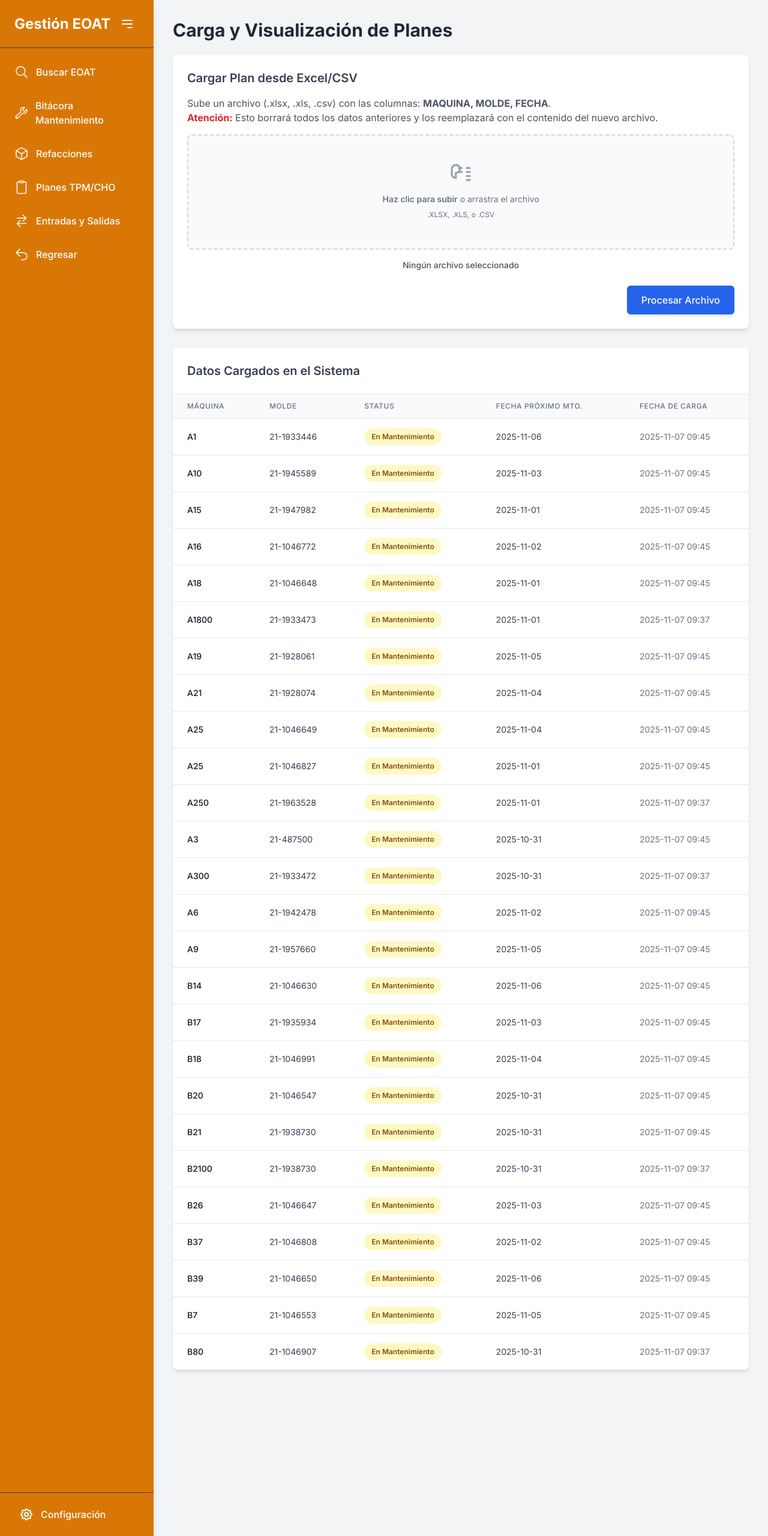
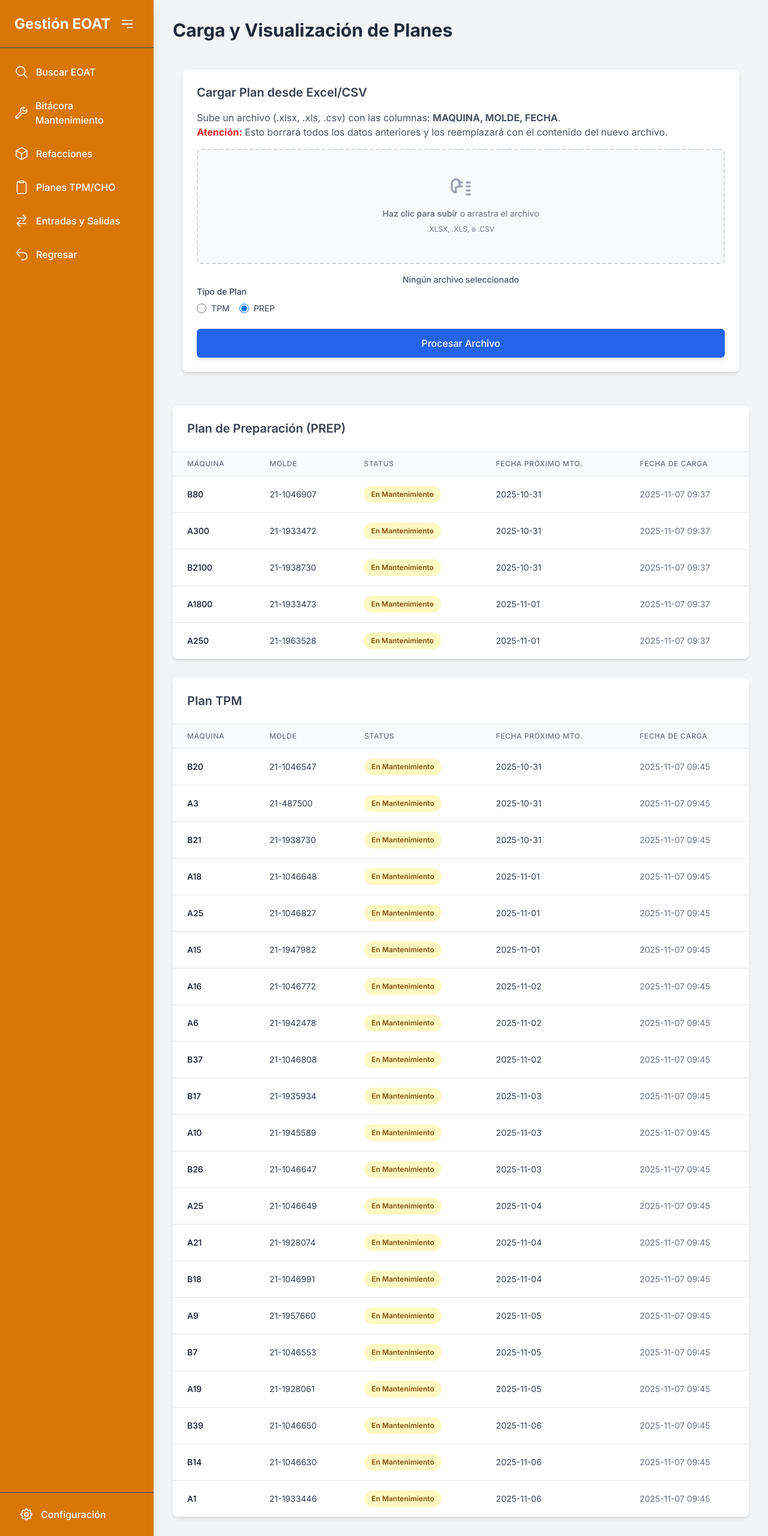
Before and after one commit to juliocsegura/Sistema_de_Gestion_de_ordenes, a Django app: page /eoats/plan/ in a window 1280 px wide. Shown: the whole page at 60% size. Run offline with Django 5.2, Linux system fonts and the light colour scheme; data comes from the database, SQL or seed files in the repository; both versions use the stored data as it was after the commit; some libraries are stand-ins or nearby versions.

Commit message:
nuevas vistas

```diff
--- a/EOATS/admin.py
+++ b/EOATS/admin.py
@@ -26,7 +26,7 @@ class RefaccionesAdmin(admin.ModelAdmin):
 
 @admin.register(RegistroPlanCargado)
 class PlanAdmin(admin.ModelAdmin):
-    list_display = ('id', 'maquina', 'molde')
+    list_display = ('id', 'maquina', 'molde','tipo_plan')
 
 @admin.register(FotoEoat)
 class PlanAdmin(admin.ModelAdmin):
--- a/EOATS/templates/EOATS/planes.html
+++ b/EOATS/templates/EOATS/planes.html
@@ -9,6 +9,7 @@
     SECCIÓN 1: CARGA DE ARCHIVO
     Formulario para subir el archivo.
 -->
+<div class="container mx-auto px-4 py-6">
     <div class="bg-white p-6 rounded-lg shadow-md mb-8">
         <h3 class="text-xl font-semibold text-gray-700 mb-4">Cargar Plan desde Excel/CSV</h3>
 
@@ -38,11 +39,28 @@
 
                 <span id="file-name-display" class="mt-4 text-sm text-gray-600 font-medium">Ningún archivo seleccionado</span>
             </div>
+            <div class="space-y-6">
 
-        <div class="text-right mt-6">
-            <button type="submit" class="px-6 py-3 bg-blue-600 text-white font-medium rounded-md hover:bg-blue-700 shadow-md transition duration-150 ease-in-out">
+                    <div>
+                        <label class="block text-sm font-medium text-gray-700">Tipo de Plan</label>
+                        <div class="mt-2 flex space-x-4">
+                            <label class="flex items-center">
+                                <input type="radio" name="tipo_plan_form" value="TPM" class="focus:ring-blue-500 h-4 w-4 text-blue-600 border-gray-300">
+                                <span class="ml-2 text-sm text-gray-700">TPM</span>
+                            </label>
+                            <label class="flex items-center">
+                                <input type="radio" name="tipo_plan_form" value="PREP" class="focus:ring-blue-500 h-4 w-4 text-blue-600 border-gray-300" checked>
+                                <span class="ml-2 text-sm text-gray-700">PREP</span>
+                            </label>
+                        </div>
+                    </div>
+
+                    <div class="text-left">
+                        <button type="submit" class="w-full px-6 py-3 bg-blue-600 text-white font-medium rounded-md hover:bg-blue-700 shadow-md transition duration-150 ease-in-out">
                             Procesar Archivo
                         </button>
+                    </div>
+                </div>
             </div>
         </form>
     </div>
@@ -51,14 +69,14 @@
         SECCIÓN 2: VISUALIZACIÓN DE DATOS CARGADOS
         Esta tabla muestra los datos del modelo 'RegistroPlanCargado'.
     -->
-<div class="bg-white rounded-lg shadow-md overflow-hidden">
-    <h3 class="text-xl font-semibold text-gray-700 p-6 border-b border-gray-200">Datos Cargados en el Sistema</h3>
+
+    <div class="bg-white rounded-lg shadow-md overflow-hidden mb-8">
+        <h3 class="text-xl font-semibold text-gray-700 p-6 border-b border-gray-200">Plan de Preparación (PREP)</h3>
 
         <div class="overflow-x-auto">
             <table class="min-w-full divide-y divide-gray-200">
                 <thead class="bg-gray-50">
                     <tr>
-                    <!-- Actualizamos los encabezados para que coincidan con la nueva tabla -->
                         <th class="px-6 py-3 text-left text-xs font-medium text-gray-500 uppercase tracking-wider">Máquina</th>
                         <th class="px-6 py-3 text-left text-xs font-medium text-gray-500 uppercase tracking-wider">Molde</th>
                         <th class="px-6 py-3 text-left text-xs font-medium text-gray-500 uppercase tracking-wider">Status</th>
@@ -68,23 +86,22 @@
                 </thead>
                 <tbody class="bg-white divide-y divide-gray-200">
 
-                <!--
-                    AQUÍ ESTÁ EL CAMBIO PRINCIPAL:
-                    Iteramos sobre 'registros_cargados', que es la variable
-                    que pasamos desde 'plan_view'
+                    {% for registro in registros_cargados %}
+                        <!-- *** FILTRO PREP *** Mostramos si es PREP, None, o cadena vacía (default)
                         -->
-                {% for registro in registros_cargados %}
+                        {% if registro.tipo_plan == 'PREP' or registro.tipo_plan == None or registro.tipo_plan == '' %}
                         <tr>
                             <td class="px-6 py-4 whitespace-nowrap text-sm font-medium text-gray-900">{{ registro.maquina }}</td>
                             <td class="px-6 py-4 whitespace-nowrap text-sm text-gray-700">{{ registro.molde }}</td>
-                    <span>
+                            <!-- *** CORRECCIÓN ***
+                                El <span> estaba mal anidado, se quita.
+                            -->
                             <td class="px-6 py-4 whitespace-nowrap">
                                 <span class="px-3 py-1 inline-flex text-xs leading-5 font-semibold rounded-full {{ registro.get_status_css_class }}">
                                     {{ registro.get_status_display }}
                                 </span>
                             </td>
                             <td class="px-6 py-4 whitespace-nowrap text-sm text-gray-700">
-                        <!-- Mostramos la fecha si existe -->
                                 {% if registro.fecha %}
                                     {{ registro.fecha|date:"Y-m-d" }}
                                 {% else %}
@@ -93,10 +110,11 @@
                             </td>
                             <td class="px-6 py-4 whitespace-nowrap text-sm text-gray-500">{{ registro.fecha_carga|date:"Y-m-d H:i" }}</td>
                         </tr>
+                        {% endif %}
                     {% empty %}
                     <!-- Mensaje si la tabla está vacía -->
                     <tr>
-                    <td colspan="4" class="px-6 py-4 text-center text-gray-500">
+                        <td colspan="5" class="px-6 py-4 text-center text-gray-500">
                             No hay registros cargados. Sube un archivo para comenzar.
                         </td>
                     </tr>
@@ -104,11 +122,57 @@
 
                 </tbody>
             </table>
-
-
         </div>
     </div>
+    <div class="bg-white rounded-lg shadow-md overflow-hidden">
+        <h3 class="text-xl font-semibold text-gray-700 p-6 border-b border-gray-200">Plan TPM</h3>
 
+        <div class="overflow-x-auto">
+            <table class="min-w-full divide-y divide-gray-200">
+                <thead class="bg-gray-50">
+                    <tr>
+                        <th class="px-6 py-3 text-left text-xs font-medium text-gray-500 uppercase tracking-wider">Máquina</th>
+                        <th class="px-6 py-3 text-left text-xs font-medium text-gray-500 uppercase tracking-wider">Molde</th>
+                        <th class="px-6 py-3 text-left text-xs font-medium text-gray-500 uppercase tracking-wider">Status</th>
+                        <th class="px-6 py-3 text-left text-xs font-medium text-gray-500 uppercase tracking-wider">Fecha Próximo Mto.</th>
+                        <th class="px-6 py-3 text-left text-xs font-medium text-gray-500 uppercase tracking-wider">Fecha de Carga</th>
+                    </tr>
+                </thead>
+                <tbody class="bg-white divide-y divide-gray-200">
+
+                    {% for registro in registros_cargados %}
+                        <!-- *** FILTRO TPM *** -->
+                        {% if registro.tipo_plan == 'TPM' %}
+                        <tr>
+                            <td class="px-6 py-4 whitespace-nowrap text-sm font-medium text-gray-900">{{ registro.maquina }}</td>
+                            <td class="px-6 py-4 whitespace-nowrap text-sm text-gray-700">{{ registro.molde }}</td>
+                            <td class="px-6 py-4 whitespace-nowrap">
+                                <span class="px-3 py-1 inline-flex text-xs leading-5 font-semibold rounded-full {{ registro.get_status_css_class }}">
+                                    {{ registro.get_status_display }}
+                                </span>
+                            </td>
+                            <td class="px-6 py-4 whitespace-nowrap text-sm text-gray-700">
+                                {% if registro.fecha %}
+                                    {{ registro.fecha|date:"Y-m-d" }}
+                                {% else %}
+                                    <span class="text-gray-400">N/A</span>
+                                {% endif %}
+                            </td>
+                            <td class="px-6 py-4 whitespace-nowrap text-sm text-gray-500">{{ registro.fecha_carga|date:"Y-m-d H:i" }}</td>
+                        </tr>
+                        {% endif %}
+                    {% endfor %}
+
+                    <!--
+                        Nota: Esta tabla aparecerá vacía si no hay registros TPM.
+                        El mensaje "empty" solo se muestra en la primera tabla si
+                        la lista 'registros_cargados' está totalmente vacía.
+                    -->
+                </tbody>
+            </table>
+        </div>
+    </div>
+ </div>
 {% endblock %}
 
 {% block extra_js %}
--- a/EOATS/templates/EOATS/prueba.html
+++ b/EOATS/templates/EOATS/prueba.html
@@ -84,6 +84,8 @@
                             </span>
                         </p>
                     </div>
+
+            </div>
                 </div>
                 <!-- FIN: Combobox de Molde -->
 
--- a/EOATS/views.py
+++ b/EOATS/views.py
@@ -219,7 +219,7 @@ def plan_view(request):
     Muestra la página con la tabla de los datos cargados desde el Excel.
     """
     # 1. Consultamos la nueva tabla de registros crudos
-    registros = RegistroPlanCargado.objects.all()
+    registros = RegistroPlanCargado.objects.all().order_by('fecha')
 
     context = {
         # 2. Pasamos los registros a la plantilla HTML
@@ -244,6 +244,7 @@ def upload_plan_view(request):
     # 1. Obtenemos el archivo
     file = request.FILES.get('plan_file')
 
+    tipo_plan_seleccionado = request.POST.get('tipo_plan_form', 'PREP')
     if not file:
         messages.error(request, 'No se seleccionó ningún archivo.')
         return redirect('plan_view')
@@ -294,7 +295,7 @@ def upload_plan_view(request):
         with transaction.atomic():
 
             # Borrar el log anterior
-            RegistroPlanCargado.objects.all().delete()
+           # RegistroPlanCargado.objects.all().delete()
 
             nuevos_registros_auditoria = []
             filas_guardadas = 0
@@ -353,7 +354,8 @@ def upload_plan_view(request):
                         maquina=maquina,
                         molde=molde_final, # Guardamos el molde transformado
                         fecha=fecha_db,
-                        status=status_asignado # Guardamos el status
+                        status=status_asignado, # Guardamos el status
+                        tipo_plan=tipo_plan_seleccionado
                     )
                 )
                 filas_guardadas += 1
@@ -365,13 +367,12 @@ def upload_plan_view(request):
         # Mensaje de éxito simple
         total_filas = len(df)
         if filas_guardadas > 0:
-            messages.success(request, f'¡Carga exitosa! Se procesaron {total_filas} filas. Se guardaron {filas_guardadas} registros en el plan.')
+            messages.success(request, f'¡Carga exitosa! Se procesaron {total_filas} filas. Se guardaron {filas_guardadas} registros en el plan como "{tipo_plan_seleccionado}".')
             # Mensaje específico para Eoats
             if filas_eoat_actualizadas > 0:
                 messages.info(request, f'Se actualizó el estado a "MANTENIMIENTO" en {filas_eoat_actualizadas} EOATs de la tabla maestra.')
             if filas_ignoradas_no_molde > 0:
                 messages.warning(request, f'Se ignoraron {filas_ignoradas_no_molde} filas por tener el MOLDE vacío.')
-            # Mensaje específico si no se encontró el EOAT
             if filas_ignoradas_no_eoat > 0:
                 messages.error(request, f'Se ignoraron {filas_ignoradas_no_eoat} registros (solo en la actualización de estado) porque el MOLDE no fue encontrado en la tabla maestra de Eoats.')
         else:
```
Also changed, not shown: EOATS/models.py (+31 -2 lines), EOATS/migrations/0016_registroplancargado_tipo_plan.py (added), Mantenimiento_EOAT.db. Lines whose indentation alone changed are shown as unchanged.
